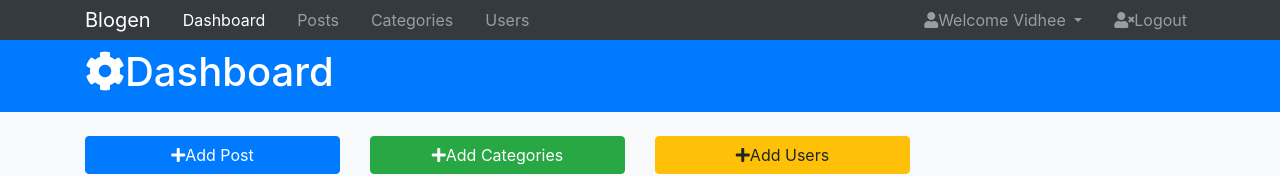
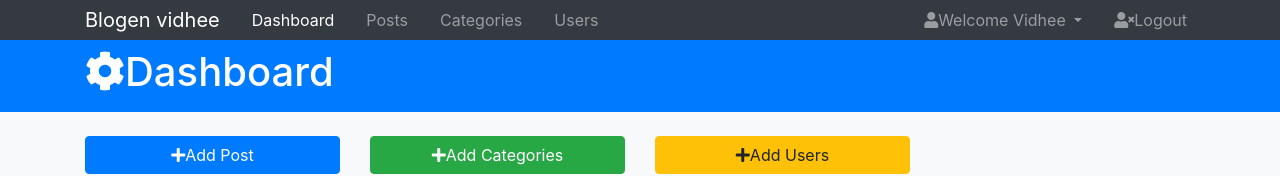
Before and after one commit to vidheeghodasara/Blogen, a plain HTML site: page index.html in a window 1280 px wide. Shown: the top 176 px of the page. Drawn offline with nearby package versions, Linux system fonts and the light colour scheme; a script that the page names is missing.

Commit message:
git update trial

```diff
--- a/index.html
+++ b/index.html
@@ -20,7 +20,7 @@
 
 <nav class="navbar navbar-expand-sm navbar-dark bg-dark p-0">
   <div class="container">
-    <a href="index.html" class="navbar-brand">Blogen</a>
+    <a href="index.html" class="navbar-brand">Blogen vidhee</a>
       <button class="navbar-toggler" data-toggle="collapse" data-target="#navbarCollapse">
       <span class="navbar-toggler-icon"></span>
     </button>
```
